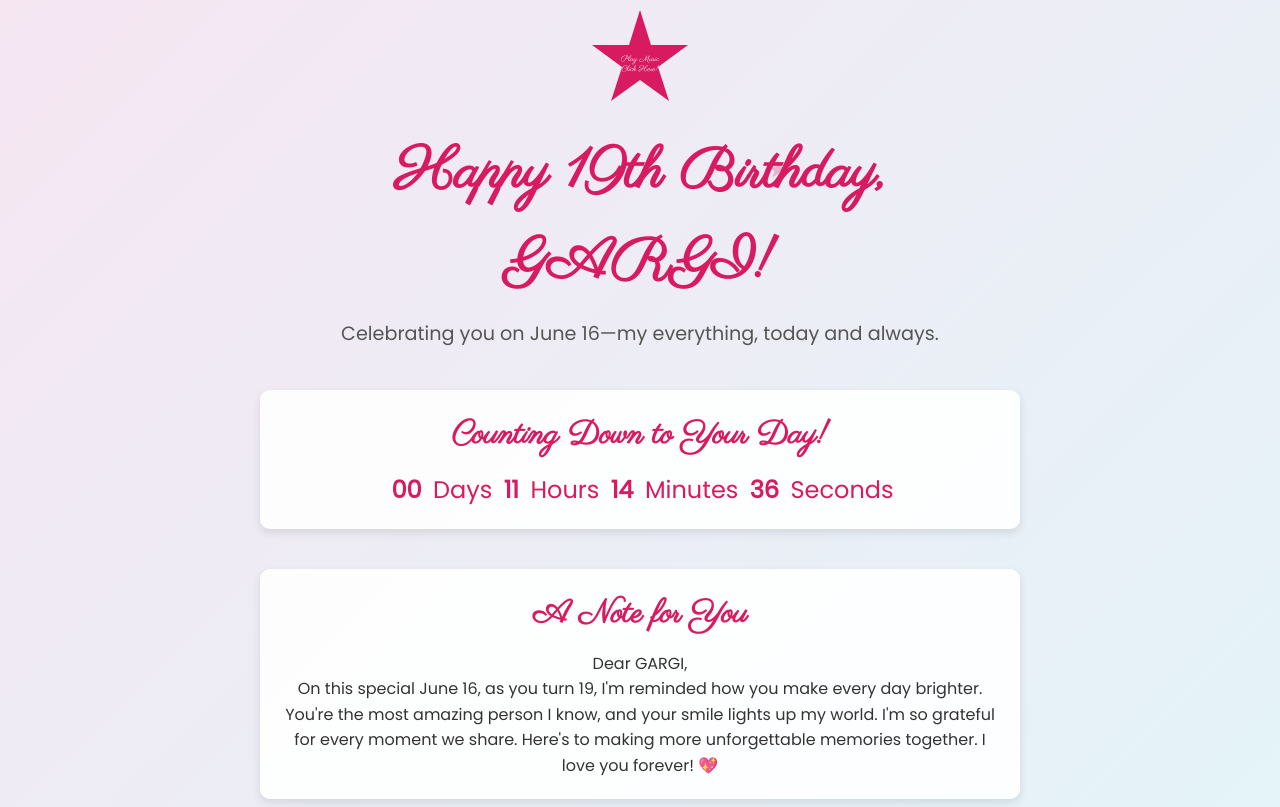
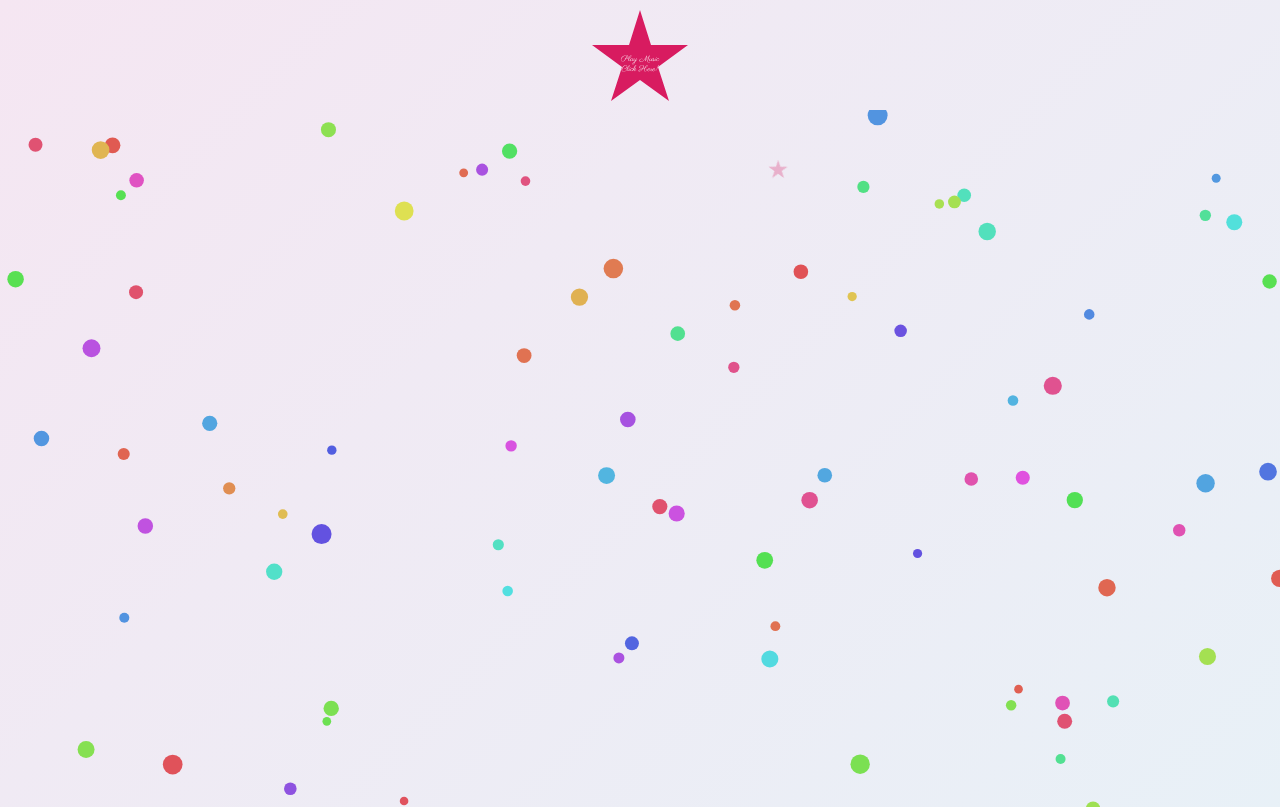
Before and after one commit to adarshraj12345/gargibirthday, a plain HTML site: page index.html in a window 1280 px wide. Shown: the top 807 px of the page. Drawn offline with Linux system fonts and the light colour scheme.

Commit message:
Update index.html

```diff
--- a/index.html
+++ b/index.html
@@ -8,6 +8,12 @@
     <link href="https://fonts.googleapis.com/css2?family=Parisienne&family=Poppins:wght@300;400&display=swap" rel="stylesheet">
 </head>
 <body>
+    <!-- Confetti Canvas -->
+    <canvas id="confetti-canvas"></canvas>
+
+    <!-- Balloon Container -->
+    <div id="balloon-container"></div>
+
     <div class="hearts"></div>
     <div class="container">
         <header>
@@ -55,7 +61,7 @@
     </audio>
 
     <div id="love-heart" class="love-heart hidden">
-        <span>I love you soo soo much </span>
+        <p><a href="https://adarshraj12345.github.io/heart/">I LOVE YOU</a></p>
     </div>
 
     <script>
@@ -85,6 +91,8 @@
                 document.getElementById('timer').textContent = 'Happy Birthday!';
                 document.getElementById('love-heart').classList.remove('hidden');
                 document.getElementById('love-heart').classList.add('show');
+                document.getElementById('heart-button').classList.remove('hidden');
+                document.getElementById('heart-button').classList.add('show');
             }
         }, 1000);
 
@@ -102,6 +110,72 @@
                 this.style.display = 'none';
             }).catch(error => console.log('Audio play failed:', error));
         };
+
+        // Confetti Setup
+        const confettiCanvas = document.getElementById('confetti-canvas');
+        confettiCanvas.width = window.innerWidth;
+        confettiCanvas.height = window.innerHeight;
+        const ctx = confettiCanvas.getContext('2d');
+
+        const confetti = Array.from({ length: 100 }, () => ({
+            x: Math.random() * window.innerWidth,
+            y: Math.random() * window.innerHeight,
+            r: Math.random() * 6 + 4,
+            d: Math.random() * 10 + 5,
+            color: `hsl(${Math.random() * 360}, 70%, 60%)`,
+            tilt: Math.random() * 10 - 10
+        }));
+
+        function drawConfetti() {
+            ctx.clearRect(0, 0, confettiCanvas.width, confettiCanvas.height);
+            confetti.forEach(c => {
+                ctx.beginPath();
+                ctx.fillStyle = c.color;
+                ctx.arc(c.x, c.y, c.r, 0, Math.PI * 2);
+                ctx.fill();
+            });
+            updateConfetti();
+            requestAnimationFrame(drawConfetti);
+        }
+
+        function updateConfetti() {
+            confetti.forEach(c => {
+                c.y += Math.sin(c.d) + 1;
+                c.x += Math.cos(c.d) / 2;
+                if (c.y > window.innerHeight) {
+                    c.y = 0;
+                    c.x = Math.random() * window.innerWidth;
+                }
+            });
+        }
+
+        drawConfetti();
+
+        // Balloon on click
+        document.addEventListener('click', function (e) {
+            const balloon = document.createElement('div');
+            balloon.className = 'balloon';
+            balloon.style.left = `${e.clientX}px`;
+            balloon.style.top = `${e.clientY}px`;
+            document.getElementById('balloon-container').appendChild(balloon);
+
+            setTimeout(() => {
+                balloon.remove();
+            }, 4000);
+        });
+
+        // Heart Trail
+        document.addEventListener('mousemove', function (e) {
+            const heart = document.createElement('div');
+            heart.className = 'heart-trail';
+            heart.style.left = `${e.pageX}px`;
+            heart.style.top = `${e.pageY}px`;
+            document.body.appendChild(heart);
+
+            setTimeout(() => {
+                heart.remove();
+            }, 1000);
+        });
     </script>
 </body>
 </html>
```
